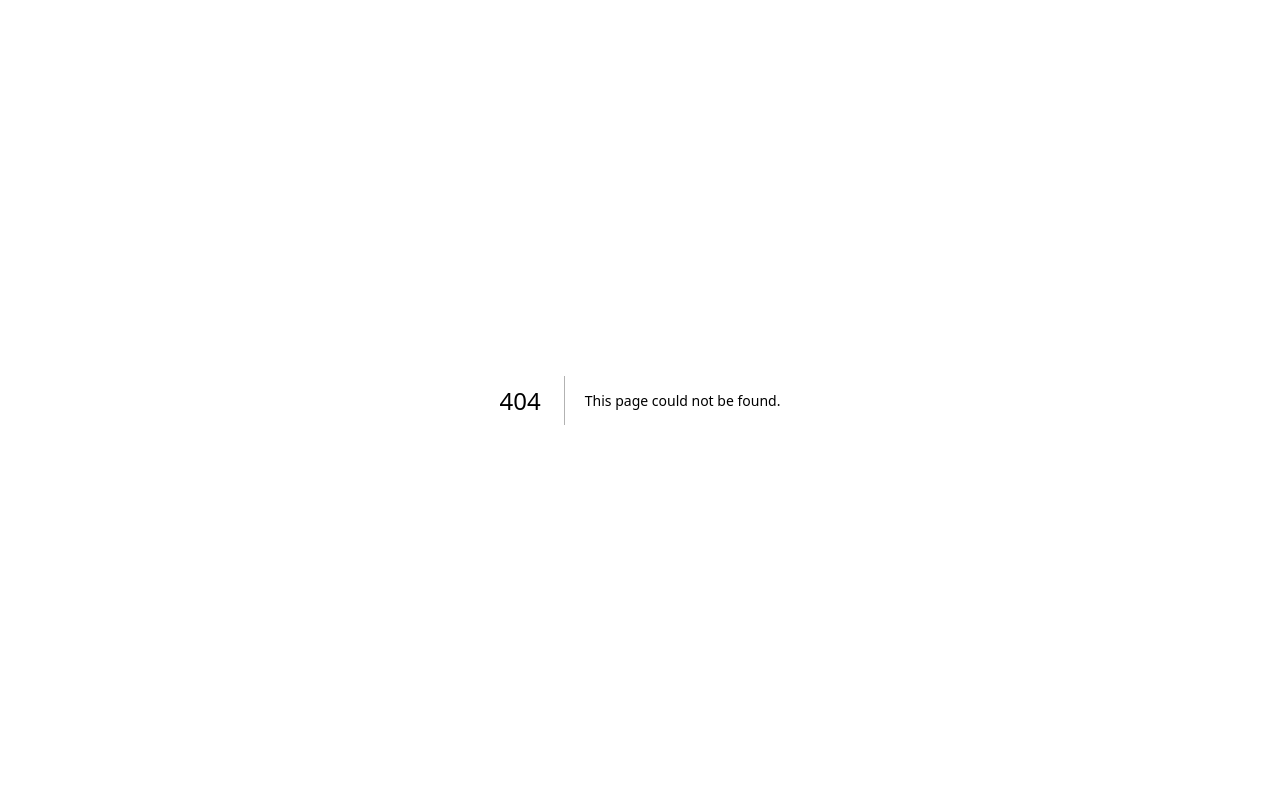
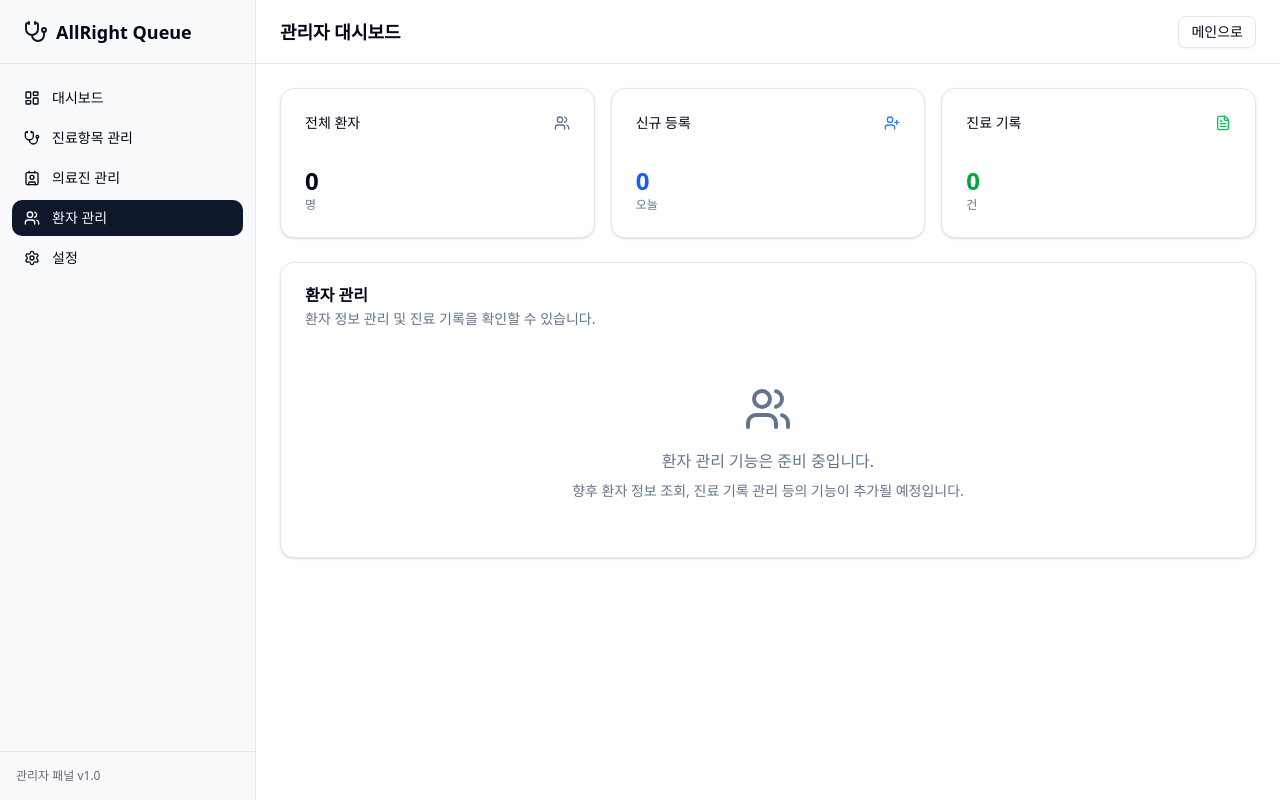
Before and after one commit to Jeongjibsa/allright-queue, a Next.js app: page /admin/patients in a window 1280 px wide. Before the commit this address had no page. Built offline with nearby package versions, Linux system fonts and the light colour scheme.

Commit message:
feat(admin): add switch component and settings page
- Add shadcn/ui switch component
- Implement settings page with system configuration options
- Add placeholder pages for patients and settings

```diff
--- /dev/null
+++ b/src/app/admin/patients/page.tsx
@@ -0,0 +1,61 @@
+"use client";
+
+import { Card, CardContent, CardDescription, CardHeader, CardTitle } from "@/components/ui/card";
+import { Users, UserPlus, FileText, Clock } from "lucide-react";
+
+export default function PatientsPage() {
+  return (
+    <div className="space-y-6 p-6">
+      {/* 환자 관리 개요 */}
+      <div className="grid grid-cols-1 gap-4 md:grid-cols-3">
+        <Card>
+          <CardHeader className="flex flex-row items-center justify-between space-y-0 pb-2">
+            <CardTitle className="text-sm font-medium">전체 환자</CardTitle>
+            <Users className="text-muted-foreground h-4 w-4" />
+          </CardHeader>
+          <CardContent>
+            <div className="text-2xl font-bold">0</div>
+            <p className="text-muted-foreground text-xs">명</p>
+          </CardContent>
+        </Card>
+        <Card>
+          <CardHeader className="flex flex-row items-center justify-between space-y-0 pb-2">
+            <CardTitle className="text-sm font-medium">신규 등록</CardTitle>
+            <UserPlus className="h-4 w-4 text-blue-500" />
+          </CardHeader>
+          <CardContent>
+            <div className="text-2xl font-bold text-blue-600">0</div>
+            <p className="text-muted-foreground text-xs">오늘</p>
+          </CardContent>
+        </Card>
+        <Card>
+          <CardHeader className="flex flex-row items-center justify-between space-y-0 pb-2">
+            <CardTitle className="text-sm font-medium">진료 기록</CardTitle>
+            <FileText className="h-4 w-4 text-green-500" />
+          </CardHeader>
+          <CardContent>
+            <div className="text-2xl font-bold text-green-600">0</div>
+            <p className="text-muted-foreground text-xs">건</p>
+          </CardContent>
+        </Card>
+      </div>
+
+      {/* 환자 관리 기능 */}
+      <Card>
+        <CardHeader>
+          <CardTitle>환자 관리</CardTitle>
+          <CardDescription>환자 정보 관리 및 진료 기록을 확인할 수 있습니다.</CardDescription>
+        </CardHeader>
+        <CardContent>
+          <div className="py-8 text-center">
+            <Users className="text-muted-foreground mx-auto mb-4 h-12 w-12" />
+            <p className="text-muted-foreground">환자 관리 기능은 준비 중입니다.</p>
+            <p className="text-muted-foreground mt-2 text-sm">
+              향후 환자 정보 조회, 진료 기록 관리 등의 기능이 추가될 예정입니다.
+            </p>
+          </div>
+        </CardContent>
+      </Card>
+    </div>
+  );
+}
--- /dev/null
+++ b/src/app/admin/settings/page.tsx
@@ -0,0 +1,166 @@
+"use client";
+
+import { Card, CardContent, CardDescription, CardHeader, CardTitle } from "@/components/ui/card";
+import { Button } from "@/components/ui/button";
+import { Input } from "@/components/ui/input";
+import { Label } from "@/components/ui/label";
+import { Switch } from "@/components/ui/switch";
+import { Separator } from "@/components/ui/separator";
+import { Settings, Bell, Shield, Database, Palette } from "lucide-react";
+
+export default function SettingsPage() {
+  return (
+    <div className="space-y-6 p-6">
+      {/* 시스템 설정 */}
+      <Card>
+        <CardHeader>
+          <CardTitle className="flex items-center gap-2">
+            <Settings className="h-5 w-5" />
+            시스템 설정
+          </CardTitle>
+          <CardDescription>대기열 시스템의 기본 설정을 관리합니다.</CardDescription>
+        </CardHeader>
+        <CardContent className="space-y-6">
+          <div className="grid grid-cols-1 gap-6 md:grid-cols-2">
+            <div className="space-y-2">
+              <Label htmlFor="hospitalName">병원명</Label>
+              <Input id="hospitalName" placeholder="병원명을 입력하세요" />
+            </div>
+            <div className="space-y-2">
+              <Label htmlFor="autoRefresh">자동 새로고침 간격 (초)</Label>
+              <Input id="autoRefresh" type="number" defaultValue="30" />
+            </div>
+          </div>
+          <div className="flex items-center justify-between">
+            <div className="space-y-0.5">
+              <Label>실시간 알림</Label>
+              <p className="text-muted-foreground text-sm">
+                새로운 환자 접수 시 알림을 표시합니다.
+              </p>
+            </div>
+            <Switch />
+          </div>
+          <div className="flex items-center justify-between">
+            <div className="space-y-0.5">
+              <Label>자동 완료 처리</Label>
+              <p className="text-muted-foreground text-sm">
+                대기시간이 만료된 환자를 자동으로 완료 처리합니다.
+              </p>
+            </div>
+            <Switch />
+          </div>
+        </CardContent>
+      </Card>
+
+      <Separator />
+
+      {/* 알림 설정 */}
+      <Card>
+        <CardHeader>
+          <CardTitle className="flex items-center gap-2">
+            <Bell className="h-5 w-5" />
+            알림 설정
+          </CardTitle>
+          <CardDescription>시스템 알림 및 경고 설정을 관리합니다.</CardDescription>
+        </CardHeader>
+        <CardContent className="space-y-4">
+          <div className="flex items-center justify-between">
+            <div className="space-y-0.5">
+              <Label>임박 환자 알림</Label>
+              <p className="text-muted-foreground text-sm">
+                5분 이내 대기 환자에 대한 알림을 표시합니다.
+              </p>
+            </div>
+            <Switch defaultChecked />
+          </div>
+          <div className="flex items-center justify-between">
+            <div className="space-y-0.5">
+              <Label>완료 처리 알림</Label>
+              <p className="text-muted-foreground text-sm">환자 완료 처리 시 알림을 표시합니다.</p>
+            </div>
+            <Switch />
+          </div>
+          <div className="flex items-center justify-between">
+            <div className="space-y-0.5">
+              <Label>음성 알림</Label>
+              <p className="text-muted-foreground text-sm">브라우저 음성 알림을 사용합니다.</p>
+            </div>
+            <Switch />
+          </div>
+        </CardContent>
+      </Card>
+
+      <Separator />
+
+      {/* 데이터 관리 */}
+      <Card>
+        <CardHeader>
+          <CardTitle className="flex items-center gap-2">
+            <Database className="h-5 w-5" />
+            데이터 관리
+          </CardTitle>
+          <CardDescription>시스템 데이터를 관리하고 백업합니다.</CardDescription>
+        </CardHeader>
+        <CardContent className="space-y-4">
+          <div className="flex items-center justify-between">
+            <div className="space-y-0.5">
+              <Label>데이터 백업</Label>
+              <p className="text-muted-foreground text-sm">현재 시스템 데이터를 백업합니다.</p>
+            </div>
+            <Button variant="outline" size="sm">
+              백업 다운로드
+            </Button>
+          </div>
+          <div className="flex items-center justify-between">
+            <div className="space-y-0.5">
+              <Label>데이터 초기화</Label>
+              <p className="text-muted-foreground text-sm">
+                모든 대기열 데이터를 삭제합니다. (복구 불가)
+              </p>
+            </div>
+            <Button variant="destructive" size="sm">
+              초기화
+            </Button>
+          </div>
+        </CardContent>
+      </Card>
+
+      <Separator />
+
+      {/* 테마 설정 */}
+      <Card>
+        <CardHeader>
+          <CardTitle className="flex items-center gap-2">
+            <Palette className="h-5 w-5" />
+            테마 설정
+          </CardTitle>
+          <CardDescription>시스템의 외관을 사용자 정의합니다.</CardDescription>
+        </CardHeader>
+        <CardContent className="space-y-4">
+          <div className="flex items-center justify-between">
+            <div className="space-y-0.5">
+              <Label>다크 모드</Label>
+              <p className="text-muted-foreground text-sm">어두운 테마를 사용합니다.</p>
+            </div>
+            <Switch />
+          </div>
+          <div className="flex items-center justify-between">
+            <div className="space-y-0.5">
+              <Label>컴팩트 모드</Label>
+              <p className="text-muted-foreground text-sm">더 조밀한 레이아웃을 사용합니다.</p>
+            </div>
+            <Switch />
+          </div>
+        </CardContent>
+      </Card>
+
+      {/* 저장 버튼 */}
+      <div className="flex justify-end">
+        <Button>
+          <Settings className="mr-2 h-4 w-4" />
+          설정 저장
+        </Button>
+      </div>
+    </div>
+  );
+}
--- /dev/null
+++ b/src/components/ui/switch.tsx
@@ -0,0 +1,28 @@
+"use client";
+
+import * as React from "react";
+import * as SwitchPrimitive from "@radix-ui/react-switch";
+
+import { cn } from "@/lib/utils";
+
+function Switch({ className, ...props }: React.ComponentProps<typeof SwitchPrimitive.Root>) {
+  return (
+    <SwitchPrimitive.Root
+      data-slot="switch"
+      className={cn(
+        "peer data-[state=checked]:bg-primary data-[state=unchecked]:bg-input focus-visible:border-ring focus-visible:ring-ring/50 dark:data-[state=unchecked]:bg-input/80 inline-flex h-[1.15rem] w-8 shrink-0 items-center rounded-full border border-transparent shadow-xs transition-all outline-none focus-visible:ring-[3px] disabled:cursor-not-allowed disabled:opacity-50",
+        className
+      )}
+      {...props}
+    >
+      <SwitchPrimitive.Thumb
+        data-slot="switch-thumb"
+        className={cn(
+          "bg-background dark:data-[state=unchecked]:bg-foreground dark:data-[state=checked]:bg-primary-foreground pointer-events-none block size-4 rounded-full ring-0 transition-transform data-[state=checked]:translate-x-[calc(100%-2px)] data-[state=unchecked]:translate-x-0"
+        )}
+      />
+    </SwitchPrimitive.Root>
+  );
+}
+
+export { Switch };
```
